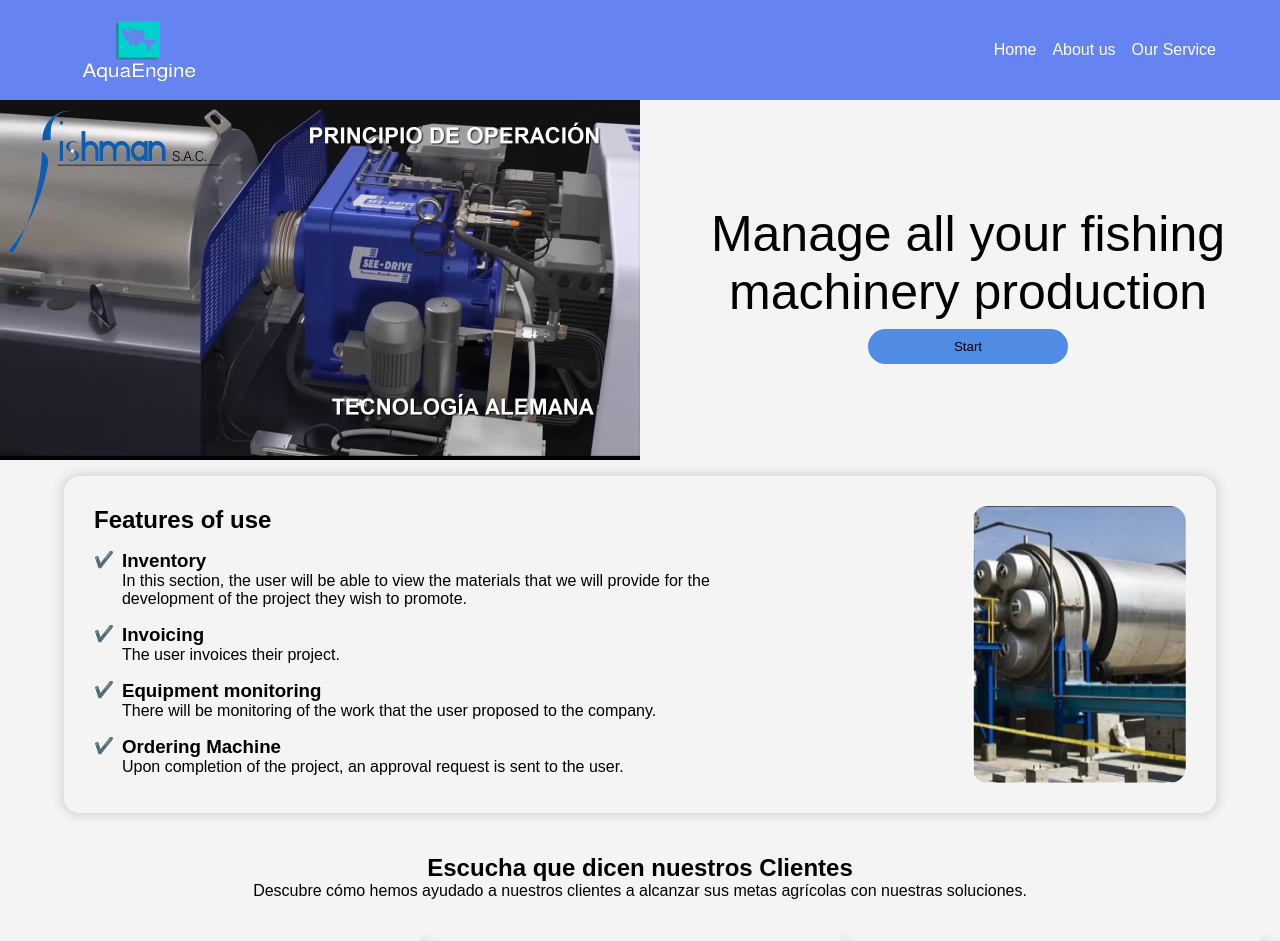
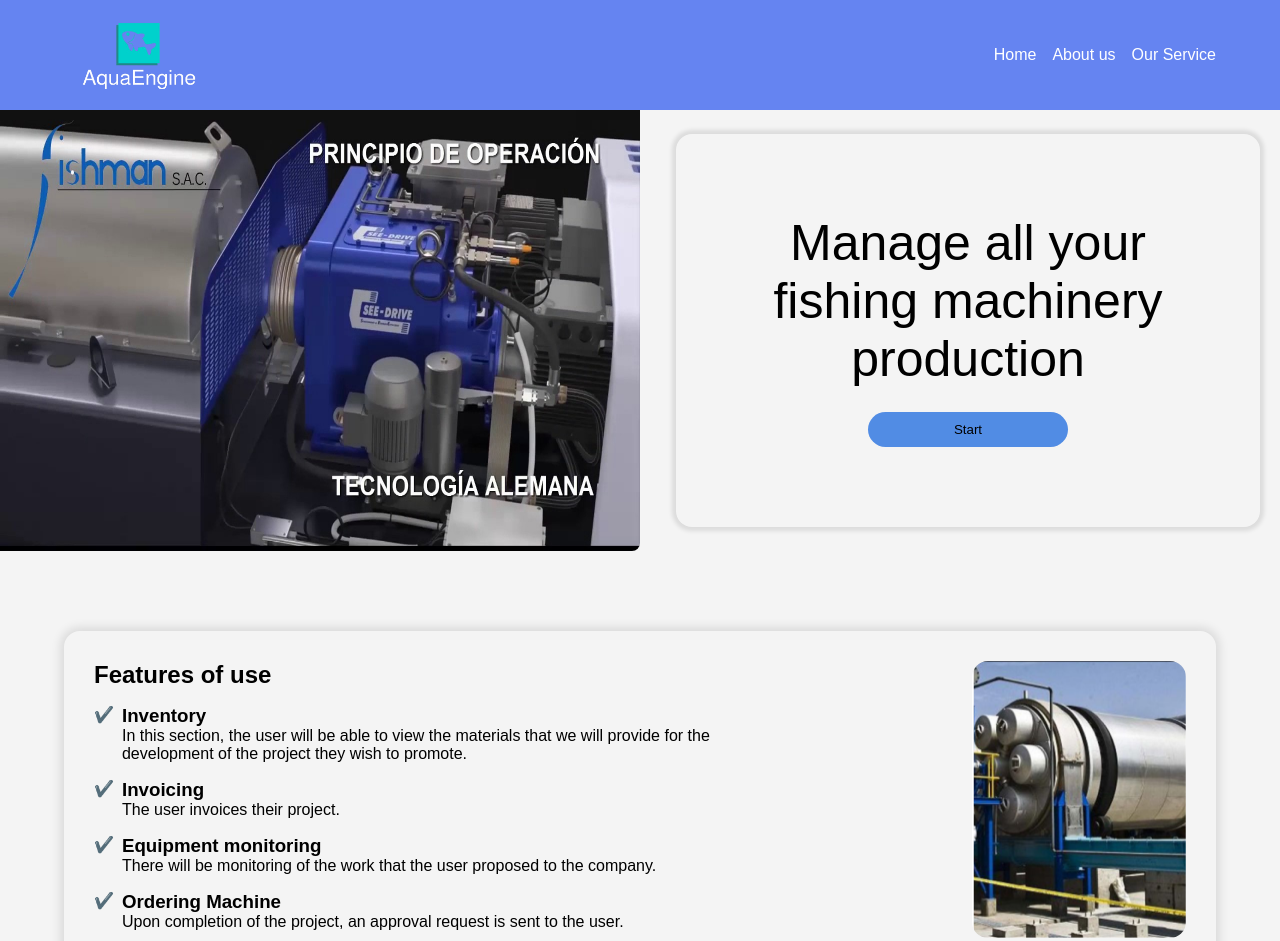
Before and after one commit to Dotvue/AquaEngine-landing-page, a plain HTML site: page index.html in a window 1280 px wide. Shown: the top 941 px of the page. Drawn offline with Linux system fonts and the light colour scheme.

Commit message:
style: improve hero section styles.

```diff
--- a/assets/css/style.css
+++ b/assets/css/style.css
@@ -6,8 +6,8 @@
 }
 
 * {
-  margin: 0px;
-  padding: 0px;
+  margin: 0;
+  padding: 0;
   border: none;
   box-sizing: border-box;
 }
@@ -40,7 +40,7 @@ body {
 .nav__container {
   width: 90%;
   margin: 0 auto;
-  height: 100px;
+  height: 110px;
 
   display: grid;
   grid-template-columns: max-content max-content;
@@ -53,7 +53,7 @@ body {
 
 .nav__logo {
   width:150px;
-  height: 100px;
+  height: 110px;
 }
 
 .nav__menu {
@@ -109,6 +109,10 @@ body {
   gap: .6rem
 }
 
+section {
+  margin: 2rem 0;
+}
+
 .hero {
   margin-top: -16px;
 }
@@ -125,14 +129,18 @@ body {
   width: 100%;
 }
 
-.hero__paragraph > h1 {
-  margin: .5rem 0px;
+.hero__paragraph {
+  padding: 5rem;
+  margin: 1.5rem 20px;
+  border-radius: 1rem;
+  box-shadow: 0 0 4px 4px rgba(0, 0, 0, 0.1);
 }
 
 .hero__btn {
   width: 200px;
   padding: 10px 20px;
   border-radius: 999999px;
+  margin-top: 1.5rem;
   background-color: var(--btn-color);
 }
 
@@ -144,6 +152,33 @@ body {
 .hero__paragraph > h1 {
   font-size: 50px;
   font-weight: 100;
+}
+
+.functionality {
+  width: 100%;
+}
+
+.functionality__container {
+  padding: 30px;
+  width: 90%;
+  margin: 0 auto;
+  box-shadow: 0 0 10px 4px rgba(0, 0, 0, 0.1);
+  border-radius: 1rem;
+}
+
+.features {
+  display: flex;
+  flex-direction: column;
+  gap: 1rem;
+}
+
+.feature__item {
+  display: flex;
+  gap: .5rem;
+}
+
+.functionality__image {
+  display: none;
 }
 
 /*recommendations */
@@ -162,11 +197,11 @@ body {
 }
 
 .testimonials__header-title {
-  color: var(--primary);
+  color: var(--primary-color);
 }
 
 .testimonials__header-title > span {
-  color: var(--secondary);
+  color: var(--secondary-color);
 }
 
 .testimonials__cards {
@@ -264,33 +299,6 @@ body {
   font-size: 0.9rem;
 }
 
-.functionality__image {
-  display: none;
-}
-
-.functionality {
-  width: 100%;
-}
-
-.functionality__container {
-  padding: 30px;
-  width: 90%;
-  margin: 0 auto;
-  box-shadow: 0 0 10px 4px rgba(0, 0, 0, 0.1);
-  border-radius: 1rem;
-}
-
-.features {
-  display: flex;
-  flex-direction: column;
-  gap: 1rem;
-}
-
-.feature__item {
-  display: flex;
-  gap: .5rem;
-}
-
 @media screen and (min-width: 768px) {
 
   .nav__container {
@@ -331,6 +339,7 @@ body {
 
   .hero__img {
     width: 50%;
+    border-radius: 0 0 .5rem 0;
   }
 
   .hero__paragraph {
--- a/index.html
+++ b/index.html
@@ -9,10 +9,10 @@
 
     <body>
         <div class="container">
-            <!--Header-->
+
             <header class="header">
+
                 <nav class="nav">
-
                     <div class="nav__container">
                         <img src="./assets/img/navbar/aquaengine-logo.png" alt="aqua-engine-logo" class="nav__logo">
 
@@ -48,20 +48,17 @@
 
                         </ul>
                     </div>
+                </nav>
 
-                        <!-- <input type="text" class="search__input">
-                        <img src="./assets/img/navbar/svg/search.svg" alt="search-system-svg" class="search__icon"> -->
-                </nav>
             </header>
 
             <!--Hero-->
             <section class="hero">
-
                 <div class="hero__container">
                     <img class="hero__img" src="./assets/img/hero-image.jpg" alt="hero-image">
 
                     <div class="hero__paragraph">
-                        <H1>Manage all your fishing machinery production</H1>
+                        <h1>Manage all your fishing machinery production</h1>
                         <button class="hero__btn">Start</button>
                     </div>
                 </div>
```
